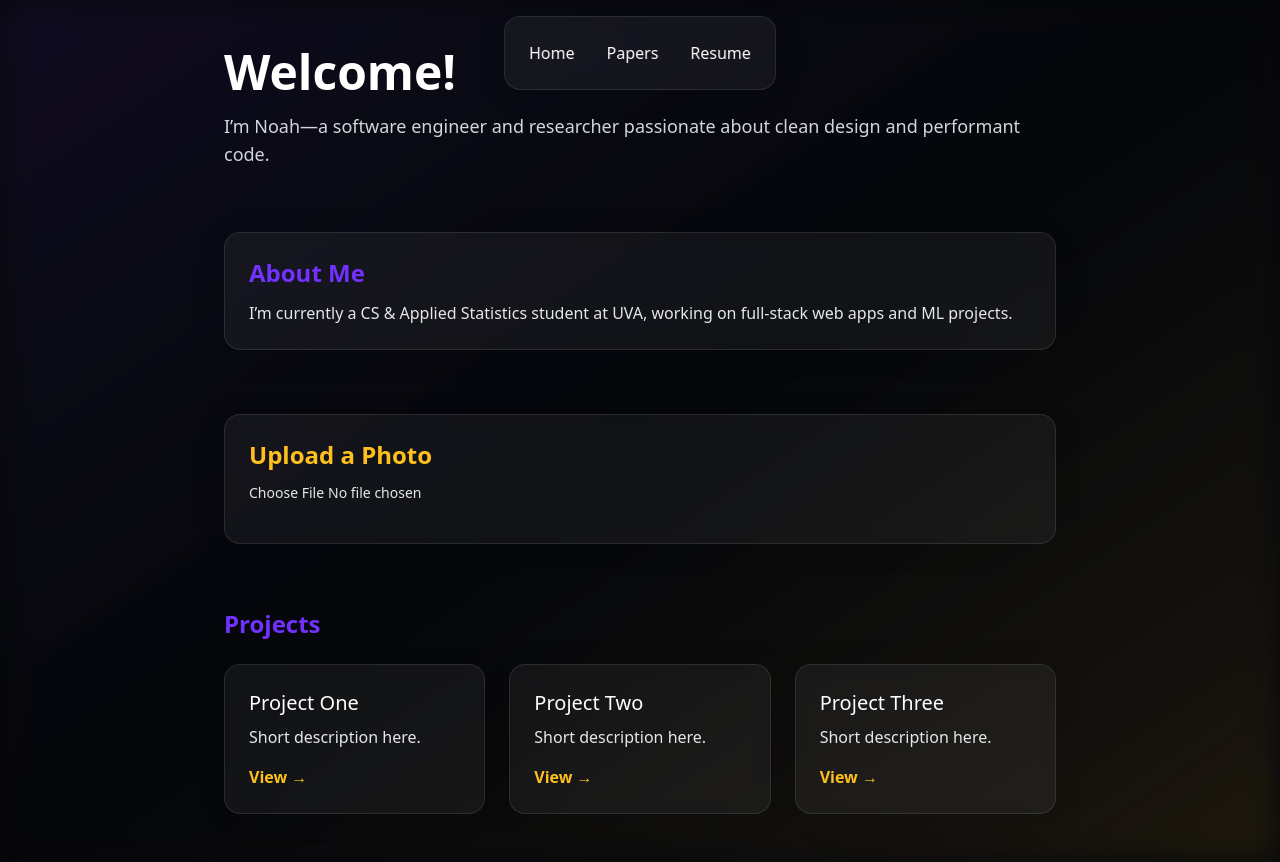
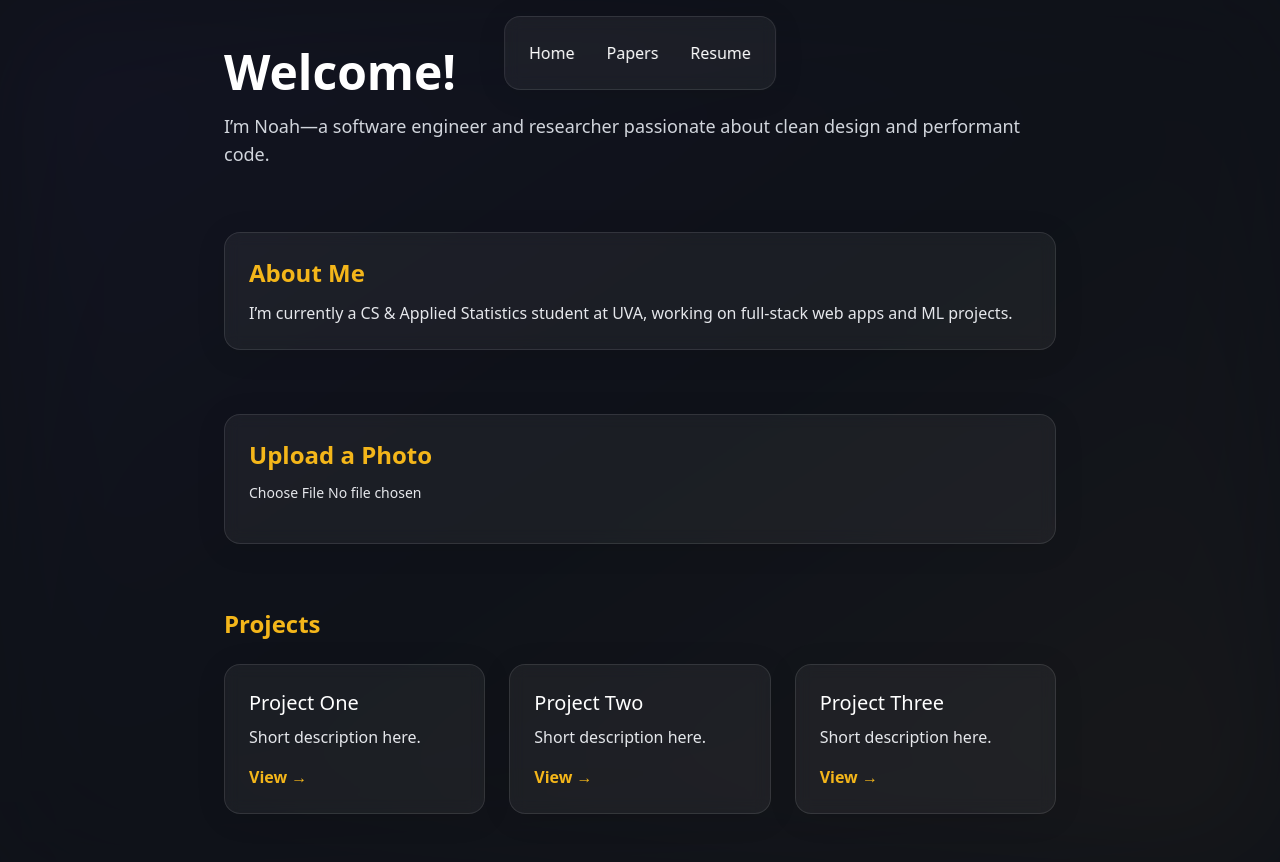
Before and after one commit to AroojiNO/portfolio_site, a Next.js app: page / in a window 1280 px wide. Built offline with nearby package versions, Linux system fonts and the light colour scheme.

Commit message:
navabar, and colors.

```diff
--- a/src/app/components/GlassCard.tsx
+++ b/src/app/components/GlassCard.tsx
@@ -1,7 +1,28 @@
+import { useEffect, useRef } from "react";
+
 export default function GlassCard({ children }: { children: React.ReactNode }) {
-    return (
-      <div className="bg-white/10 backdrop-blur-sm rounded-2xl p-6 shadow-md border border-white/10">
-        {children}
-      </div>
-    );
-  }
+  const ref = useRef<HTMLDivElement>(null);
+
+  useEffect(() => {
+    const el = ref.current!;
+    const mm = gsap.matchMedia();
+    mm.add("(hover: hover)", () => {
+      el.addEventListener("mousemove", (e) => {
+        const { width, height, left, top } = el.getBoundingClientRect();
+        const x = ((e.clientX - left) / width - 0.5) * 20;
+        const y = ((e.clientY - top) / height - 0.5) * 20;
+        gsap.to(el, { "--tw-bg-opacity": 0.2, x, y, duration: 0.3 });
+      });
+      el.addEventListener("mouseleave", () => {
+        gsap.to(el, { x: 0, y: 0, "--tw-bg-opacity": 0.05, duration: 0.5 });
+      });
+    });
+    return () => mm.revert();
+  }, []);
+
+  return (
+    <div ref={ref} className="glass transition-transform" style={{ willChange: "transform" }}>
+      {children}
+    </div>
+  );
+}
--- a/src/app/components/Navbar.tsx
+++ b/src/app/components/Navbar.tsx
@@ -13,7 +13,7 @@ export default function Navbar() {
   ];
 
   return (
-    <nav className="fixed top-4 left-1/2 transform -translate-x-1/2 glass backdrop-blur-xs shadow-glass z-20 px-6 py-3">
+    <nav className="absolute top-4 left-1/2 transform -translate-x-1/2 glass backdrop-blur-xs shadow-glass z-20 px-6 py-3">
       <ul className="flex space-x-8">
         {links.map(({ href, label }) => {
           const isActive = pathname === href;
--- a/src/app/globals.css
+++ b/src/app/globals.css
@@ -4,9 +4,10 @@
 /* 2. CSS‑first theme configuration */
 @theme {
   /* Color tokens → generate bg-dark, text-primary, border-accent, etc. */
-  --color-dark: #06070A;
+  --color-dark: #10121A;
   --color-primary: #7231FF;
   --color-accent: #FFC01D;
+  --color-soft-orange: #F48C06;
 
   /* Font tokens → generate font-sans, font-mono */
   --font-sans: var(--font-geist-sans), sans-serif;
--- a/src/app/page.tsx
+++ b/src/app/page.tsx
@@ -1,6 +1,7 @@
 "use client";
 
-import { useState, ChangeEvent } from "react";
+import { useState, ChangeEvent, useEffect } from "react";
+import gsap from "gsap";
 
 export default function HomePage() {
   const [preview, setPreview] = useState<string | null>(null);
@@ -18,16 +19,29 @@ export default function HomePage() {
     { title: "Project Three", description: "Short description here.", href: "#" },
   ];
 
+  useEffect(() => {
+    gsap.to(document.documentElement, {
+      duration: 12,
+      repeat: -1,
+      yoyo: true,
+      ease: "sine.inOut",
+      "--color-primary": "#5A1ED5",
+      "--color-accent": "#E6A817",
+    });
+  }, []);
+
   return (
-    <main className="relative min-h-screen bg-dark text-white font-sans">
+    <main className="relative min-h-screen bg-dark/30 text-white font-sans">
       {/* subtle blurred gradient overlay */}
       <div
         className="
           absolute inset-0
           bg-gradient-to-br
-            from-primary/10 via-dark/40 to-accent/10
+          from-primary/10 via-dark/30 to-accent/10
           pointer-events-none
-          blur-lg
+          blur-3xl
+          opacity-50
+          transition-all duration-1000
         "
         aria-hidden="true"
       />
@@ -42,15 +56,15 @@ export default function HomePage() {
         </section>
 
         {/* About Me */}
-        <section className="glass">
-          <h2 className="text-2xl font-semibold mb-3 text-primary">About Me</h2>
+        <section className="glass border-soft-orange">
+          <h2 className="text-2xl font-semibold mb-3 text-accent">About Me</h2>
           <p className="text-gray-200">
             I’m currently a CS & Applied Statistics student at UVA, working on full‑stack web apps and ML projects.
           </p>
         </section>
 
         {/* Image Uploader */}
-        <section className="glass">
+        <section className="glass border-soft-orange">
           <h2 className="text-2xl font-semibold mb-3 text-accent">Upload a Photo</h2>
           <input
             type="file"
@@ -62,14 +76,14 @@ export default function HomePage() {
             <img
               src={preview}
               alt="Preview"
-              className="w-40 h-40 object-cover rounded-full border-2 border-primary"
+              className="w-40 h-40 object-cover rounded-full border-2 border-soft-orange"
             />
           )}
         </section>
 
         {/* Projects */}
         <section>
-          <h2 className="text-2xl font-semibold mb-6 text-primary">Projects</h2>
+          <h2 className="text-2xl font-semibold mb-6 text-accent">Projects</h2>
           <div className="grid gap-6 sm:grid-cols-2 lg:grid-cols-3">
             {projects.map((p) => (
               <a
```
